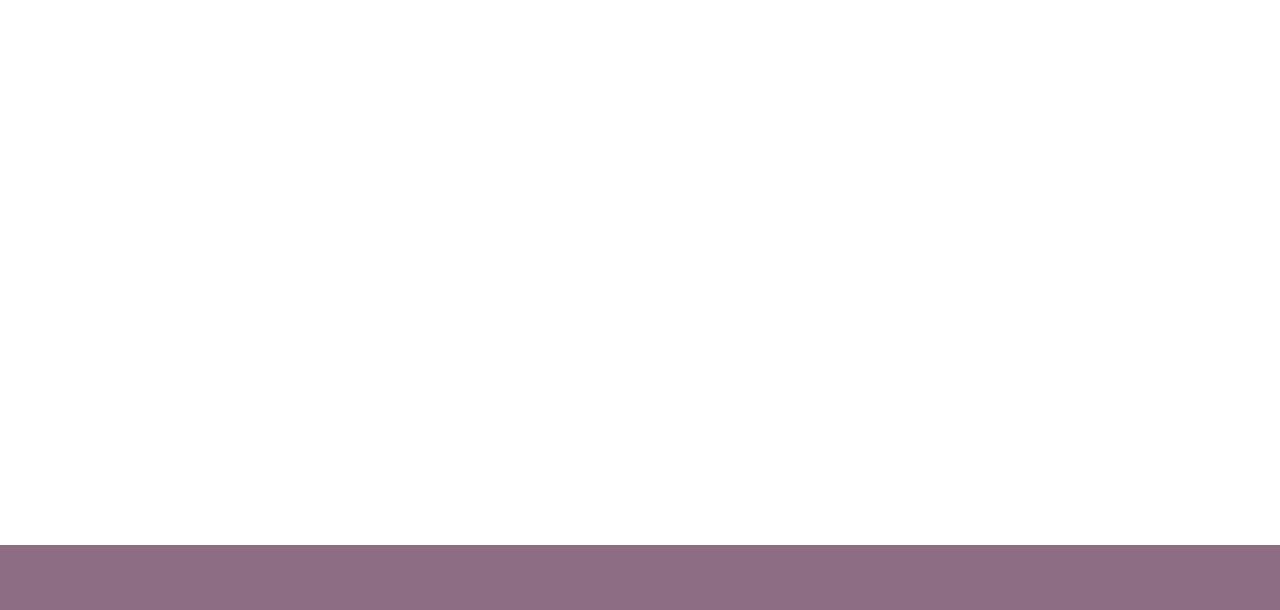
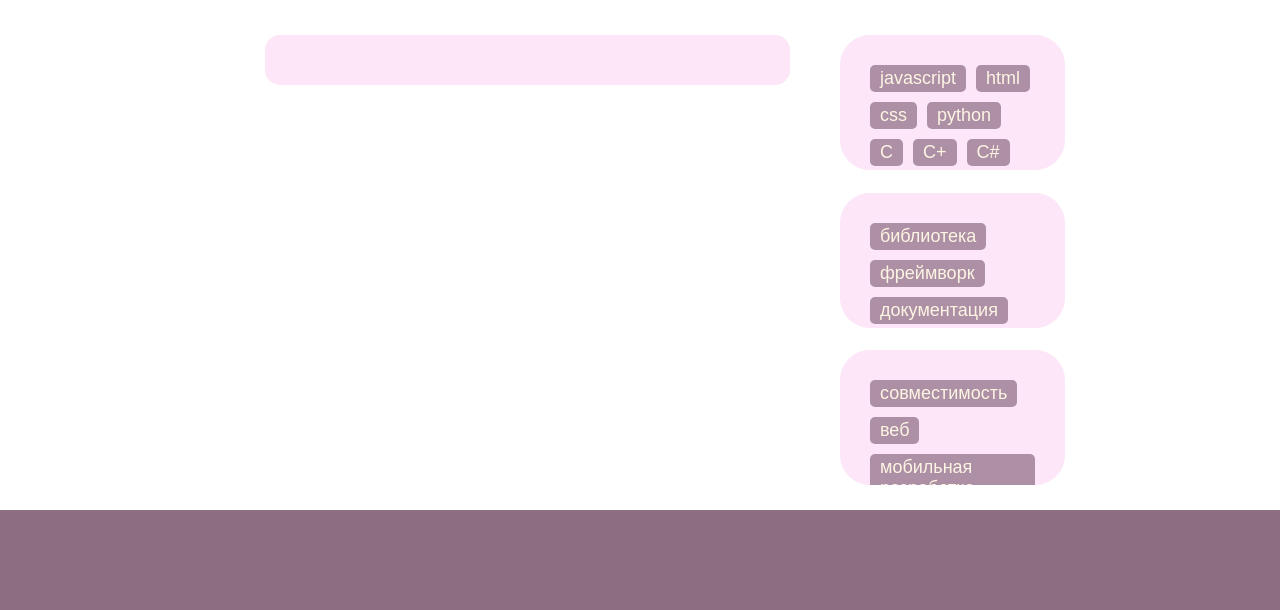
Before and after one commit to hdekjsne/links-storage, a plain HTML site: page index.html in a window 1280 px wide. Shown: the part 190-800 px from the top of the page. Drawn offline with Linux system fonts and the light colour scheme; a web font is replaced by a local one.

Commit message:
finish structure

```diff
--- a/index.html
+++ b/index.html
@@ -15,12 +15,57 @@
         </header>
     </section>
     <section id="central-section">
-        <div id=""></div>
-        <section></section>
-        <section>
-            <div></div>
-            <div></div>
-            <div></div>
+        <div id="chosen"></div>
+        <section id="links-container"></section>
+        <section id="nav" class="reset">
+            <div class="nav-section reset">
+                <div class="tag">javascript</div>
+                <div class="tag">html</div>
+                <div class="tag">css</div>
+                <div class="tag">python</div>
+                <div class="tag">C</div>
+                <div class="tag">C+</div>
+                <div class="tag">C#</div>
+                <div class="tag">java</div>
+                <div class="tag">php</div>
+                <div class="tag">coffeescript</div>
+                <div class="tag">typescript</div>
+                <div class="tag">ruby</div>
+                <div class="tag">haskell</div>
+                <div class="tag">kotlin</div>
+                <div class="tag">go</div>
+                <div class="tag">elixir</div>
+                <div class="tag">clojure</div>
+                <div class="tag">dart</div>
+                <div class="tag">erlang</div>
+            </div>
+            <div class="nav-section reset">
+                <div class="tag">библиотека</div>
+                <div class="tag">фреймворк</div>
+                <div class="tag">документация</div>
+                <div class="tag">учебник</div>
+                <div class="tag">шпаргалка</div>
+                <div class="tag">статья</div>
+                <div class="tag">линтер</div>
+                <div class="tag">журнал</div>
+                <div class="tag">практика</div>
+                <div class="tag">редактор</div>
+                <div class="tag">пример</div>
+                <div class="tag">видео</div>
+            </div>
+            <div class="nav-section reset">
+                <div class="tag">совместимость</div>
+                <div class="tag">веб</div>
+                <div class="tag">мобильная разработка</div>
+                <div class="tag">окружение</div>
+                <div class="tag">цвет</div>
+                <div class="tag">шрифт</div>
+                <div class="tag">алгоритмы</div>
+                <div class="tag">тестирование</div>
+                <div class="tag">зависимости</div>
+                <div class="tag">оптимизация</div>
+                <div class="tag">git</div>
+            </div>
         </section>
     </section>
     <footer></footer>
--- a/style.css
+++ b/style.css
@@ -7,7 +7,7 @@
 
     --font-size-huge: 60px;
     --font-size-medium: 23px;
-    --font-size-regular: 20px;
+    --font-size-regular: 18px;
 }
 
 /* base + layout */
@@ -46,11 +46,45 @@ hr {
 
 #central-section {
     width: 750px;
-    height: available;
-    height: -webkit-fill-available;
+    box-sizing: border-box;
+    flex-grow: 1;
     display: grid;
     grid-template-columns: 70% 30%;
     grid-template-rows: repeat(auto-fill, 50px);
+    column-gap: 50px;
+}
+
+#chosen {
+    grid-column: 1 / 2;
+    grid-row: 1 / 2;
+    box-sizing: border-box;
+}
+
+#links-container {
+    grid-column: 1 / 2;
+    grid-row: 2 / -1;
+    margin-top: 50px;
+    box-sizing: border-box;
+}
+
+#nav {
+    grid-column: 2 / -1;
+    grid-row: 1 / -1;
+    display: flex;
+    flex-direction: column;
+    justify-content: space-between;
+}
+
+.nav-section {
+    width: 100%;
+    height: 30%;
+    box-sizing: border-box;
+    display: flex;
+    justify-content: flex-start;
+    flex-wrap: wrap;
+    overflow-y: scroll;
+    padding: 30px;
+    gap: 10px;
 }
 
 footer {
@@ -63,14 +97,40 @@ footer {
 
 /* theme */
 
-header p:first-child {
-    font-size: var(--font-size-huge);
+body {
+    font-size: var(--font-size-medium);
     font-family: 'Marmelad', sans-serif;
     color: var(--purple);
 }
 
-header p:last-child {
-    font-size: var(--font-size-medium);
-    font-family: 'Marmelad', sans-serif;
-    color: var(--purple);
+header p:first-child {
+    font-size: var(--font-size-huge);
 }
+
+#chosen {
+    background-color: var(--pink);
+    border-radius: 15px;
+}
+
+.nav-section {
+    background-color: var(--pink);
+    border-radius: 30px;
+    color: var(--yellow);
+    font-size: var(--font-size-regular);
+}
+
+.nav-section .tag {
+    background-color: var(--purple);
+    border-radius: 5px;
+    padding: 3px 10px;
+    opacity: 0.7;
+}
+
+.nav-section::-webkit-scrollbar {
+    display: none;
+}
+
+.nav-section {
+    -ms-overflow-style: none;
+    scrollbar-width: none;
+  }
```
